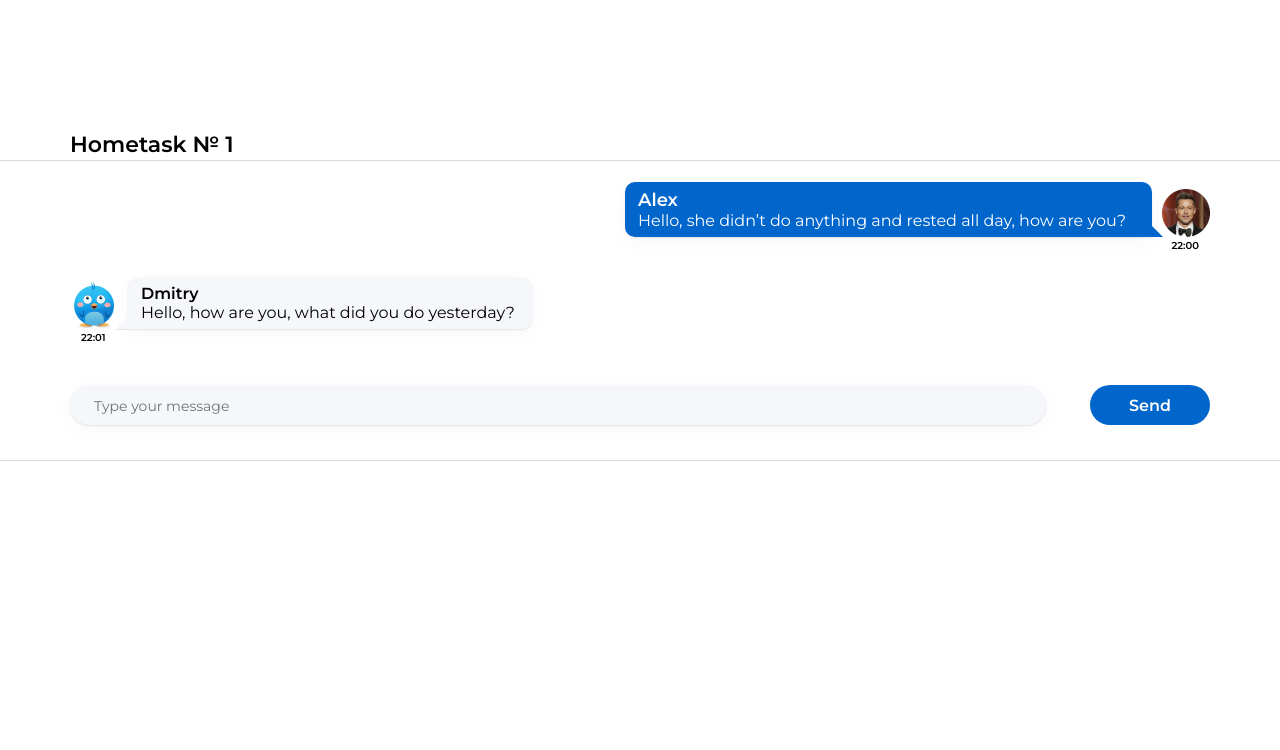
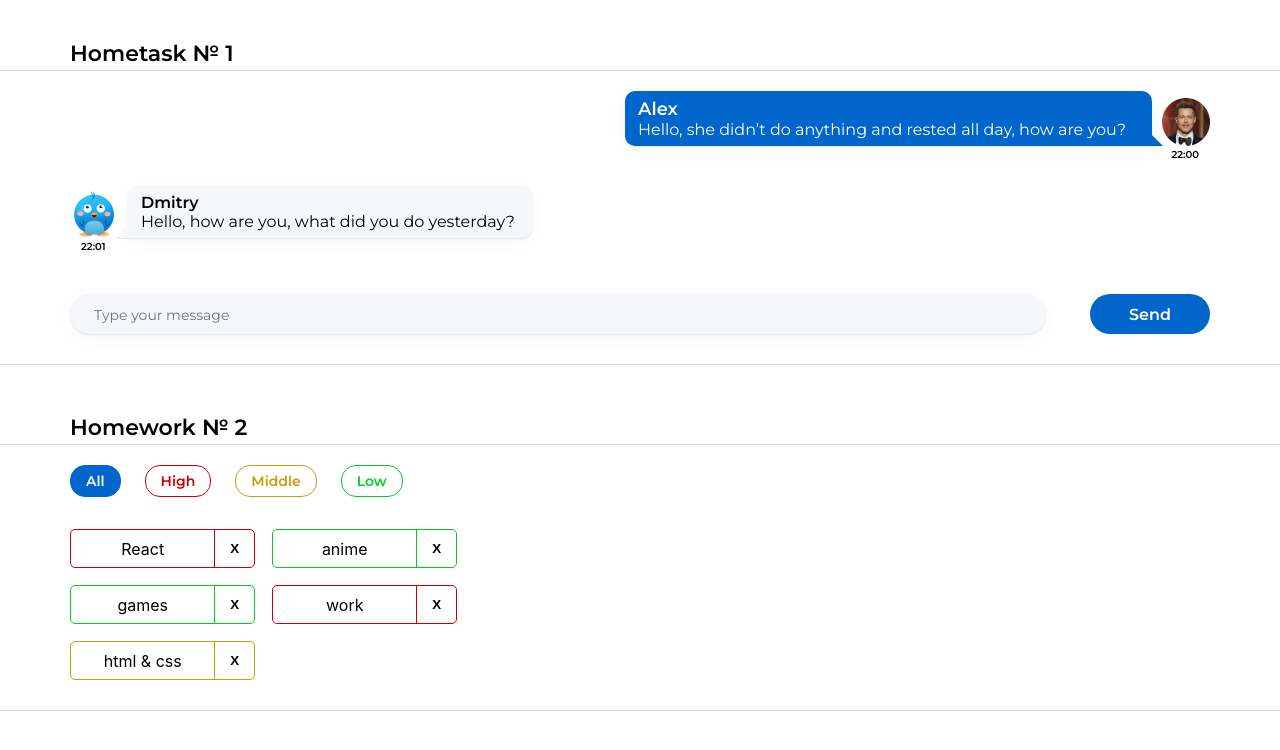
Before and after one commit to matveev96/HW-sprint-2, a React (Create React App) app: page / in a window 1280 px wide. Shown: the top 750 px of the page. Built offline with nearby package versions, Linux system fonts and the light colour scheme.

Commit message:
HW2 is Done

```diff
--- a/src/s1-main/App.tsx
+++ b/src/s1-main/App.tsx
@@ -1,13 +1,14 @@
 import React from 'react'
 import HW1 from '../s2-homeworks/hw01/HW1'
 import styled from "styled-components";
+import HW2 from "../s2-homeworks/hw02/HW2";
 
 function App() {
     return (
         <AppStyle>
             <HW1/>
             {/*раскомментировать по ходу выполнения*/}
-            {/*<HW2/>*/}
+            <HW2/>
             {/*<HW3/>*/}
             {/*<HW4/>*/}
 
@@ -21,13 +22,5 @@ export default App
 
 
 const AppStyle = styled.div`
-    &::before {
-        content: "";
-        width: 100%;
-        height: 1px;
-        background-color: #d9d9d9;
-        top: 160px;
-        position: absolute;
-    }
-    border-bottom: 1px solid #d9d9d9;
+
 `
--- a/src/s1-main/AppStyles.ts
+++ b/src/s1-main/AppStyles.ts
@@ -0,0 +1,34 @@
+import styled from "styled-components";
+
+const HwWrapper = styled.div`
+    max-width: 1140px;
+    margin: 0 auto  ;
+    padding: 40px 0;
+    &::before,
+    &::after {
+        content: "";
+        position: absolute;
+        margin-top: 30px;
+        left: 0;
+        right: 0;
+        height: 1px;
+        background-color:#d9d9d9;
+    }
+`
+
+const Title = styled.div`
+    font-size: 22px;
+    font-weight: 600;
+    font-family: 'Montserrat', sans-serif;
+    color: #000000;
+`
+
+const ContentWrapper = styled.div`
+    padding-top: 24px;
+`
+
+export const S = {
+    HwWrapper,
+    Title,
+    ContentWrapper
+}
--- a/src/s2-homeworks/hw01/HW1.tsx
+++ b/src/s2-homeworks/hw01/HW1.tsx
@@ -4,7 +4,7 @@ import MessageSender from './message-sender/MessageSender'
 import FriendMessage from './friend-message/FriendMessage'
 import avatar from './avatar.png'
 import avatarFriend from './avatarka.png'
-import styled from "styled-components";
+import {S} from "../../s1-main/AppStyles";
 
 
 /*
@@ -59,42 +59,20 @@ export const friendMessage0: MessageType = {
 
 const HW1 = () => {
     return (
-        <HwWrapper id={'hw1'}>
-            <Title>Hometask № 1</Title>
-            <Messenger>
+        <S.HwWrapper id={'hw1'}>
+            <S.Title>Hometask № 1</S.Title>
+            <S.ContentWrapper>
                 {/*проверка отображения (не менять)*/}
-                <MessageContainer>
+                <div>
                     <Message message={message0} />
                     <FriendMessage message={friendMessage0} />
-                </MessageContainer>
+                </div>
 
                 {/*для автоматической проверки дз (не менять)*/}
                 <MessageSender M={Message} />
-            </Messenger>
-        </HwWrapper>
+            </S.ContentWrapper>
+        </S.HwWrapper>
     )
 }
 
 export default HW1
-
-
-const HwWrapper = styled.div`
-    max-width: 1140px;
-    margin: 131px auto 35px ;
-
-`
-
-const Title = styled.div`
-    font-size: 22px;
-    font-weight: 600;
-    font-family: 'Montserrat', sans-serif;
-    color: #000000;
-`
-
-const Messenger = styled.div`
-    padding-top: 24px;
-
-`
-const MessageContainer = styled.div`
-
-`
--- a/src/s2-homeworks/hw02/HW2.tsx
+++ b/src/s2-homeworks/hw02/HW2.tsx
@@ -1,6 +1,7 @@
 import React, {useState} from 'react'
 import Affairs from './affairs/Affairs'
 import s2 from '../../s1-main/App.module.css'
+import { S } from '../../s1-main/AppStyles';
 
 /*
 * 1 - описать типы AffairPriorityType, AffairType
@@ -17,16 +18,16 @@ import s2 from '../../s1-main/App.module.css'
 * */
 
 // types
-export type AffairPriorityType = any // need to fix any
+export type AffairPriorityType = 'high' | 'low' | 'middle'
 export type AffairType = {
-    _id: any // need to fix any
-    name: any // need to fix any
+    _id: number
+    name: string
     priority: AffairPriorityType
 }
 export type FilterType = 'all' | AffairPriorityType
 
 // constants
-const defaultAffairs: any = [ // need to fix any
+const defaultAffairs: AffairType[] = [ // need to fix any
     {_id: 1, name: 'React', priority: 'high'}, // студенты могут изменить содержимое name и количество элементов в массиве, ...priority не менять!
     {_id: 2, name: 'anime', priority: 'low'},
     {_id: 3, name: 'games', priority: 'low'},
@@ -35,37 +36,37 @@ const defaultAffairs: any = [ // need to fix any
 ]
 
 // pure helper functions
-export const filterAffairs = (affairs: any, filter: any): any => { // need to fix any
+export const filterAffairs = (affairs: AffairType[], filter: FilterType): AffairType[] => { // need to fix any
+    return filter !== 'all' ? affairs.filter(el => el.priority === filter) : affairs
+}
 
-
-    return affairs // need to fix
-}
-export const deleteAffair = (affairs: any, _id: any): any => { // need to fix any
-
-    return affairs // need to fix
+export const deleteAffair = (affairs: AffairType[], _id: number): AffairType[] => { // need to fix any
+    return affairs.filter(el => el._id !== _id)
 }
 
 function HW2() {
-    const [affairs, setAffairs] = useState<any>(defaultAffairs) // need to fix any
+    const [affairs, setAffairs] = useState<AffairType[]>(defaultAffairs) // need to fix any
+
     const [filter, setFilter] = useState<FilterType>('all')
 
     const filteredAffairs = filterAffairs(affairs, filter)
-    const deleteAffairCallback = (_id: any) => { // need to fix any
-        // need to fix
+
+    const deleteAffairCallback = (_id: number) => { // need to fix any
+        setAffairs(deleteAffair(affairs, _id))
     }
 
     return (
-        <div id={'hw2'}>
-            <div className={s2.hwTitle}>Homework #2</div>
-            <div className={s2.hw}>
+        <S.HwWrapper id={'hw2'}>
+            <S.Title className={s2.hwTitle}>Homework № 2</S.Title>
+            <S.ContentWrapper className={s2.hw}>
                 <Affairs
                     data={filteredAffairs}
                     setFilter={setFilter}
                     deleteAffairCallback={deleteAffairCallback}
                     filter={filter}
                 />
-            </div>
-        </div>
+            </S.ContentWrapper>
+        </S.HwWrapper>
     )
 }
 
--- a/src/s2-homeworks/hw02/affairs/Affairs.tsx
+++ b/src/s2-homeworks/hw02/affairs/Affairs.tsx
@@ -4,24 +4,24 @@ import {AffairType, FilterType} from '../HW2'
 import s from './Affairs.module.css'
 
 type AffairsPropsType = {
-    data: any // need to fix any
-    setFilter: any
-    deleteAffairCallback: any
+    data: AffairType[] // need to fix any
+    setFilter: (filter: FilterType) => void
+    deleteAffairCallback: (_id: number) => void
     filter: FilterType
 }
 
 function Affairs(props: AffairsPropsType) {
     const setAll = () => {
-        // need to fix
+        props.setFilter('all')
     }
     const setHigh = () => {
-        // need to fix
+        props.setFilter('high')
     }
     const setMiddle = () => {
-        // need to fix
+        props.setFilter('middle')
     }
     const setLow = () => {
-        // need to fix
+        props.setFilter('low')
     }
 
     const cnAll = s.button + ' ' + s.all + (props.filter === 'all' ? ' ' + s.active : '')
--- a/src/s2-homeworks/hw02/affairs/affair/Affair.tsx
+++ b/src/s2-homeworks/hw02/affairs/affair/Affair.tsx
@@ -6,12 +6,12 @@ import s2 from '../Affairs.module.css'
 type AffairPropsType = {
     // key не нужно типизировать
     affair: AffairType
-    deleteAffairCallback: any // need to fix any
+    deleteAffairCallback: (_id: number) => void // need to fix any
 }
 
 function Affair(props: AffairPropsType) {
     const deleteCallback = () => {
-        // need to fix
+        props.deleteAffairCallback(props.affair._id)
     }
 
     const nameClass = s.name + ' ' + s2[props.affair.priority]
@@ -25,7 +25,7 @@ function Affair(props: AffairPropsType) {
         >
             <div id={'hw2-name-' + props.affair._id} className={nameClass}>
                 {/*создаёт студент*/}
-
+                {props.affair.name}
                 {/**/}
             </div>
             <div id={'hw2-priority-' + props.affair._id} hidden>
@@ -36,7 +36,7 @@ function Affair(props: AffairPropsType) {
                 id={'hw2-button-delete-' + props.affair._id}
                 className={buttonClass}
                 // need to fix
-
+                onClick={deleteCallback}
             >
                 {/*текст кнопки могут изменить студенты*/}
                 X
```
